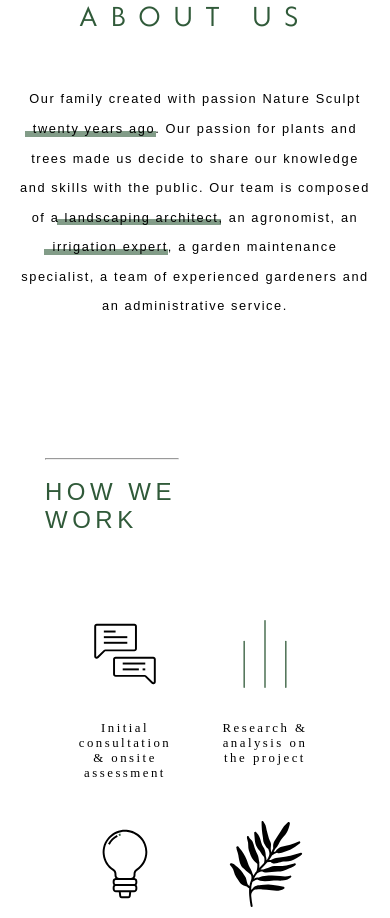
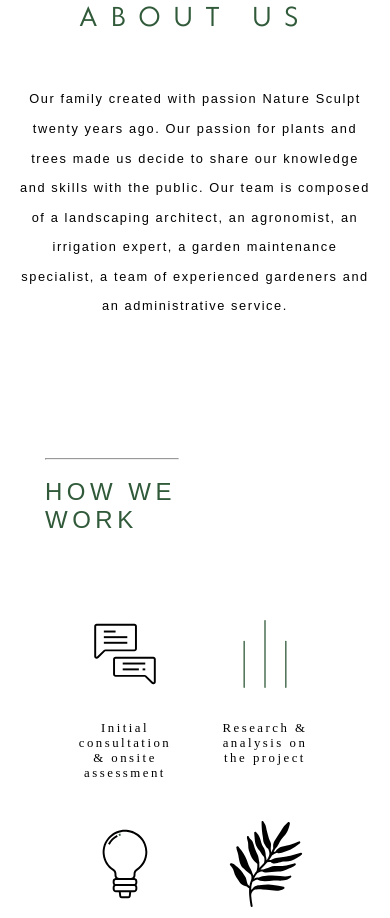
Before and after one commit to MaximeLoustau1/nature-sculpt, a React (Create React App) app: page / in a window 390 px wide. Shown: the part 1000-1918 px from the top of the page. Built offline with nearby package versions, Linux system fonts and the light colour scheme; a web font is replaced by a local one.

Commit message:
removed highlights on mobile / aligned images in services

```diff
--- a/src/styles/AboutUs.scss
+++ b/src/styles/AboutUs.scss
@@ -114,6 +114,9 @@
             font-size: 1.1rem;
             line-height: 2.5rem;
             width: 85%;
+            .highlighted-text:after {
+                background-color: rgba(0, 0, 0, 0.0);
+            }
         }
     }
 }
--- a/src/styles/Services.scss
+++ b/src/styles/Services.scss
@@ -345,7 +345,7 @@
                 }
 
                 .services-image {
-                    width: calc(90% + 10px);
+                    width: 80%;
                 }
             }
         }
```
